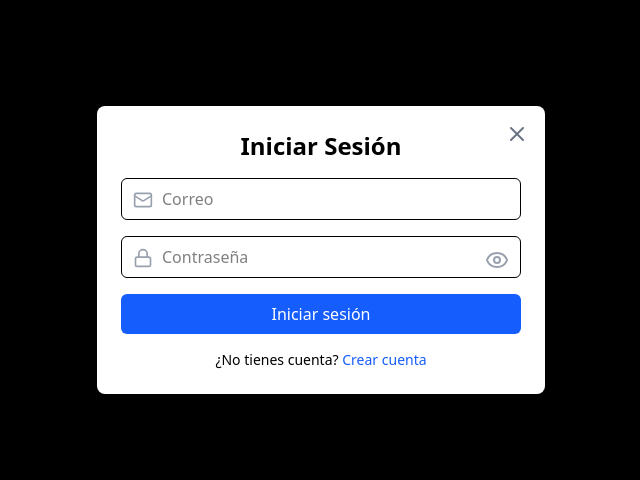
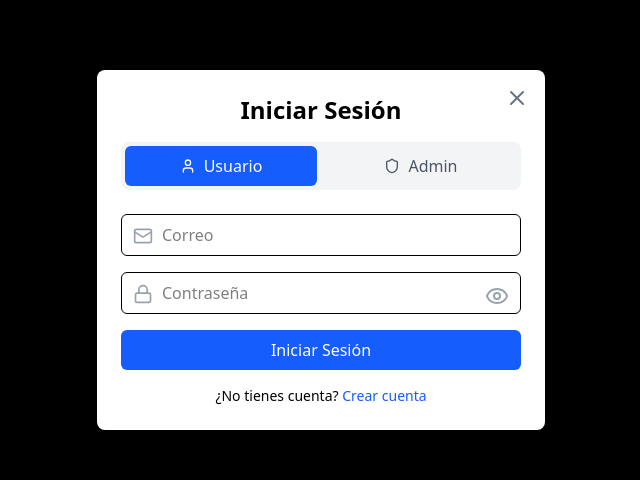
Before and after one commit to sebas994dev/ecommerce-front, a React (Vite) app: page / in a window 1280 px wide. Both pictures are taken after a click on the button 1134 px from the left and 33 px from the top of the page. Shown: the part 150-630 px from the top of the page, without its empty margins (319-959 px from the left). Built offline with nearby package versions, Linux system fonts and the light colour scheme; no server answers.

Commit message:
feat: :art: add admin user in login

```diff
--- a/src/components/Header.jsx
+++ b/src/components/Header.jsx
@@ -84,8 +84,15 @@ const Header = () => {
               </button>
             ) : (
               <div className="flex items-center gap-2">
-                <User className="text-blue-600 w-5 h-5" />
+                {user.tipo === 'admin' ? (
+                  <Shield className="text-red-600 w-5 h-5" />
+                ) : (
+                  <User className="text-blue-600 w-5 h-5" />
+                )}
                 <span className="text-sm font-medium">{user.nombre}</span>
+                {user.tipo === 'admin' && (
+                  <span className="text-xs text-red-500 font-medium">Administrador</span>
+                )}
                 <button onClick={handleLogout}>
                   <LogOut className="text-gray-600 hover:text-red-500 w-5 h-5" />
                 </button>
@@ -119,9 +126,8 @@ const Header = () => {
             <a
               key={label}
               href={href}
-              className={`hover:text-red-500 transition ${
-                destacado ? 'text-red-500 font-semibold' : 'text-gray-700'
-              }`}
+              className={`hover:text-red-500 transition ${destacado ? 'text-red-500 font-semibold' : 'text-gray-700'
+                }`}
             >
               {label}
             </a>
--- a/src/components/LoginModal.jsx
+++ b/src/components/LoginModal.jsx
@@ -1,10 +1,10 @@
-// src/components/LoginModal.jsx
 import { useState } from "react";
-import { X, Mail, Lock, Eye, EyeOff, CheckCircle, AlertCircle } from "lucide-react";
-import { login, register } from "../services/authService";
+import { X, Mail, Lock, Eye, EyeOff, CheckCircle, AlertCircle, User, Shield } from "lucide-react";
+import { login, loginAdmin, register } from "../services/authService";
 
 export default function LoginModal({ isOpen, onClose, onLoginSuccess }) {
   const [isLogin, setIsLogin] = useState(true);
+  const [loginType, setLoginType] = useState("user");
   const [formData, setFormData] = useState({ email: "", password: "", confirmPassword: "", name: "" });
   const [showPassword, setShowPassword] = useState(false);
   const [isLoading, setIsLoading] = useState(false);
@@ -15,6 +15,10 @@ export default function LoginModal({ isOpen, onClose, onLoginSuccess }) {
 
   const handleChange = (e) => {
     setFormData({ ...formData, [e.target.name]: e.target.value });
+    if (message) {
+      setMessage("");
+      setMessageType("");
+    }
   };
 
   const validate = () => {
@@ -44,7 +48,10 @@ export default function LoginModal({ isOpen, onClose, onLoginSuccess }) {
     setIsLoading(true);
     try {
       if (isLogin) {
-        const user = await login(formData.email, formData.password);
+        const user = loginType === "admin"
+          ? await loginAdmin(formData.email, formData.password)
+          : await login(formData.email, formData.password);
+
         setMessage("¡Inicio de sesión exitoso!"); setMessageType("success");
         localStorage.setItem("user", JSON.stringify(user));
         setTimeout(() => { onLoginSuccess(user); onClose(); }, 1200);
@@ -60,6 +67,14 @@ export default function LoginModal({ isOpen, onClose, onLoginSuccess }) {
     }
   };
 
+  const toggleMode = () => {
+    setIsLogin(!isLogin);
+    setFormData({ email: "", password: "", confirmPassword: "", name: "" });
+    setMessage("");
+    setMessageType("");
+    setLoginType("user");
+  };
+
   return (
     <div className="fixed inset-0 bg-black bg-opacity-40 flex items-center justify-center z-50">
       <div className="bg-white rounded-lg shadow-lg p-6 w-full max-w-md relative">
@@ -68,6 +83,35 @@ export default function LoginModal({ isOpen, onClose, onLoginSuccess }) {
         </button>
 
         <h2 className="text-2xl font-bold mb-4 text-center">{isLogin ? "Iniciar Sesión" : "Crear Cuenta"}</h2>
+
+        {isLogin && (
+          <div className="mb-6 flex gap-2 p-1 bg-gray-100 rounded-lg">
+            <button
+              type="button"
+              onClick={() => setLoginType("user")}
+              className={`flex-1 py-2 px-4 rounded-md font-medium transition-colors flex items-center justify-center gap-2 ${
+                loginType === "user"
+                  ? "bg-blue-600 text-white"
+                  : "text-gray-600 hover:text-blue-600"
+              }`}
+              disabled={isLoading}
+            >
+              <User className="w-4 h-4" /> Usuario
+            </button>
+            <button
+              type="button"
+              onClick={() => setLoginType("admin")}
+              className={`flex-1 py-2 px-4 rounded-md font-medium transition-colors flex items-center justify-center gap-2 ${
+                loginType === "admin"
+                  ? "bg-red-600 text-white"
+                  : "text-gray-600 hover:text-red-600"
+              }`}
+              disabled={isLoading}
+            >
+              <Shield className="w-4 h-4" /> Admin
+            </button>
+          </div>
+        )}
 
         {message && (
           <div className={`mb-4 p-3 rounded-md flex items-center gap-2 text-sm ${
@@ -137,22 +181,36 @@ export default function LoginModal({ isOpen, onClose, onLoginSuccess }) {
           <button
             type="submit"
             disabled={isLoading}
-            className="w-full bg-blue-600 text-white py-2 rounded-md hover:bg-blue-700"
+            className={`w-full py-2 rounded-md text-white font-medium ${
+              isLoading
+                ? "bg-gray-400 cursor-not-allowed"
+                : loginType === "admin"
+                ? "bg-red-600 hover:bg-red-700"
+                : "bg-blue-600 hover:bg-blue-700"
+            }`}
           >
-            {isLoading ? "Cargando..." : isLogin ? "Iniciar sesión" : "Crear cuenta"}
+            {isLoading
+              ? "Cargando..."
+              : isLogin
+              ? loginType === "admin"
+                ? "Iniciar como Admin"
+                : "Iniciar Sesión"
+              : "Crear cuenta"}
           </button>
         </form>
 
+        {loginType === "user" && (
           <p className="text-sm mt-4 text-center">
             {isLogin ? "¿No tienes cuenta?" : "¿Ya tienes cuenta?"}{" "}
             <button
-            onClick={() => setIsLogin(!isLogin)}
+              onClick={toggleMode}
               className="text-blue-600 hover:underline"
               disabled={isLoading}
             >
               {isLogin ? "Crear cuenta" : "Iniciar sesión"}
             </button>
           </p>
+        )}
       </div>
     </div>
   );
--- a/src/services/authService.js
+++ b/src/services/authService.js
@@ -7,7 +7,20 @@ export const login = async (email, password) => {
   });
   const data = await response.json();
   if (!response.ok) throw new Error(data.message || 'Error al iniciar sesión');
-  return data;
+  // Agregamos tipo user
+  return { ...data, tipo: 'user' };
+};
+
+export const loginAdmin = async (email, password) => {
+  const response = await fetch('http://localhost:8080/api/auth/admin/login', {
+    method: 'POST',
+    headers: { 'Content-Type': 'application/json' },
+    body: JSON.stringify({ correo: email, contraseña: password }),
+  });
+  const data = await response.json();
+  if (!response.ok) throw new Error(data.message || 'Error al iniciar sesión como admin');
+  // Agregamos tipo admin
+  return { ...data, tipo: 'admin' };
 };
 
 export const register = async (name, email, password) => {
```
Lines whose indentation alone changed are shown as unchanged.
